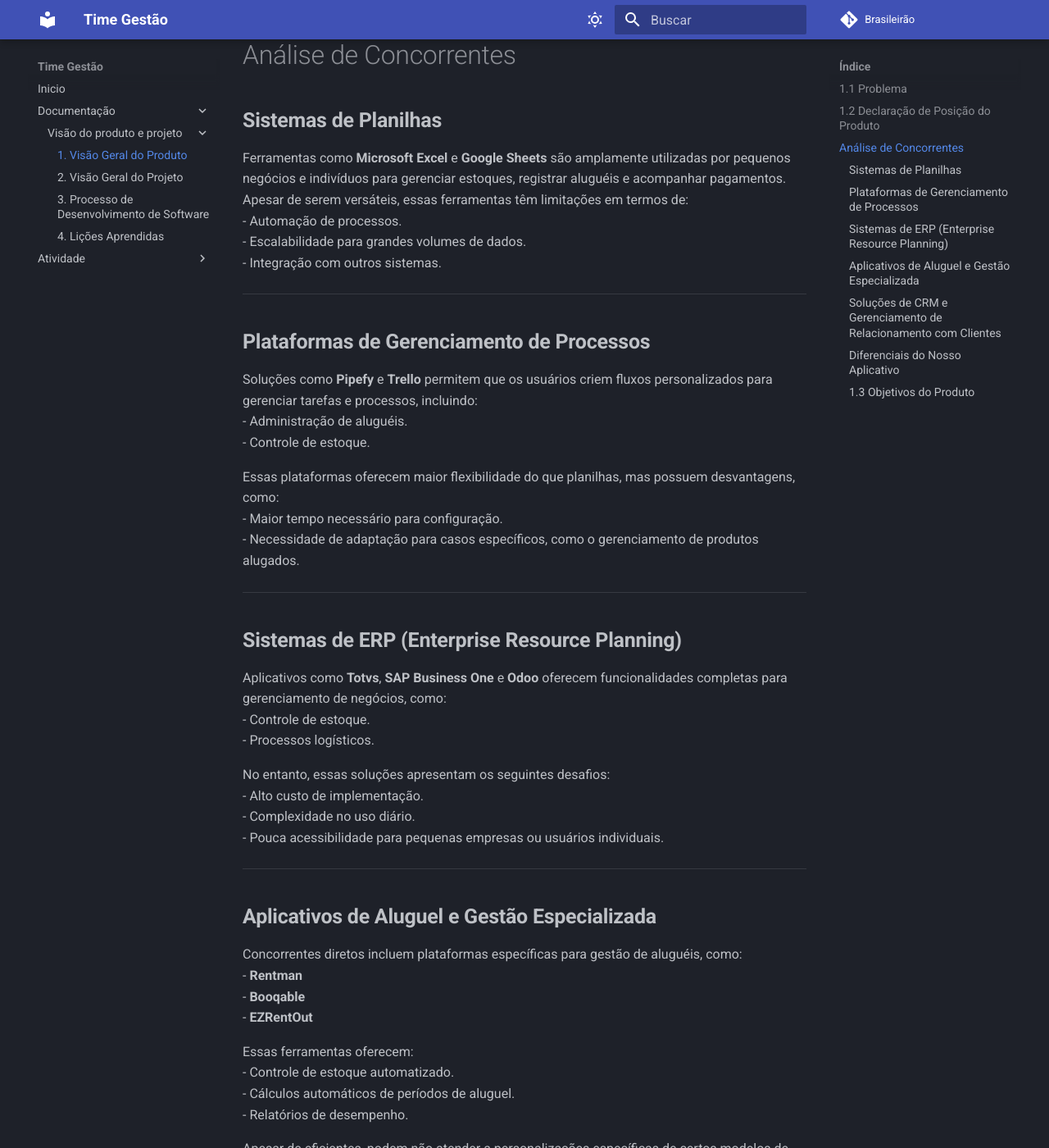
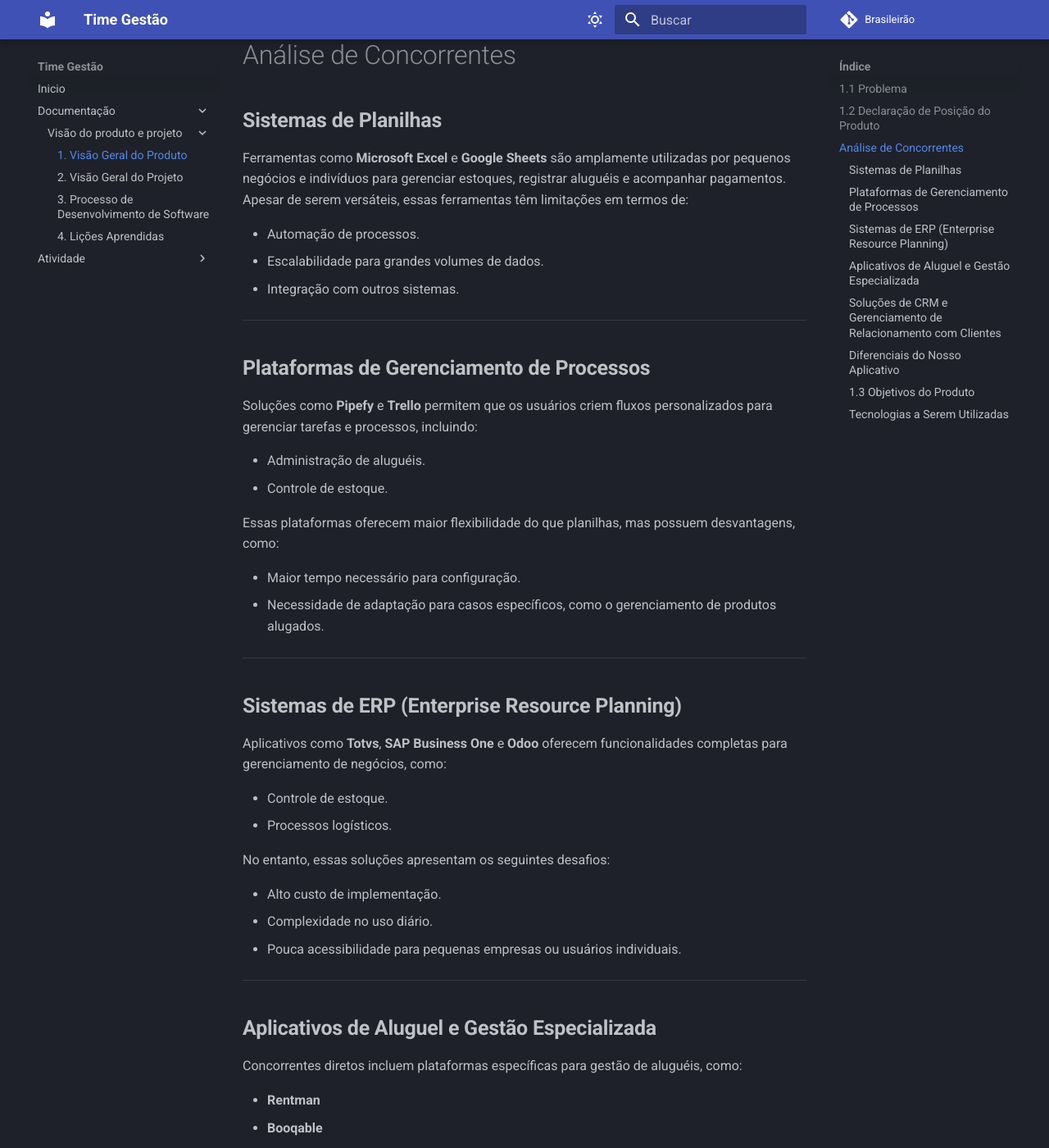
Before and after one commit to FGA-REQ/2024.2-Brasileirao, an MkDocs documentation site: the page built from docs/doc-visao/1.visao-produto.md, in a window 1280 px wide and 1400 px high, scrolled down 902 px. Shown: the whole window at 82% size. Built offline with MkDocs 1.6.1 and Material for MkDocs 9.7.7, drawn with Linux system fonts in a browser that asks for light colours; nearby versions of some CDN libraries; comment, search, counter and statistics services are not loaded; some of the changed text lies outside the part shown.

Commit message:
Adiciona tecnologias

```diff
--- a/docs/doc-visao/1.visao-produto.md
+++ b/docs/doc-visao/1.visao-produto.md
@@ -39,8 +39,11 @@ eficiência e redução de erros.</td>
 <p style="display: flex; justify-content: center; font-size: 0.8em">Fonte: Autores (2025)</p>
 
 # Análise de Concorrentes
+
 ## **Sistemas de Planilhas**
+
 Ferramentas como **Microsoft Excel** e **Google Sheets** são amplamente utilizadas por pequenos negócios e indivíduos para gerenciar estoques, registrar aluguéis e acompanhar pagamentos. Apesar de serem versáteis, essas ferramentas têm limitações em termos de:
+
 - Automação de processos.
 - Escalabilidade para grandes volumes de dados.
 - Integração com outros sistemas.
@@ -48,22 +51,28 @@ Ferramentas como **Microsoft Excel** e **Google Sheets** são amplamente utiliza
 ---
 
 ## **Plataformas de Gerenciamento de Processos**
+
 Soluções como **Pipefy** e **Trello** permitem que os usuários criem fluxos personalizados para gerenciar tarefas e processos, incluindo:
+
 - Administração de aluguéis.
 - Controle de estoque.
 
 Essas plataformas oferecem maior flexibilidade do que planilhas, mas possuem desvantagens, como:
+
 - Maior tempo necessário para configuração.
 - Necessidade de adaptação para casos específicos, como o gerenciamento de produtos alugados.
 
 ---
 
 ## **Sistemas de ERP (Enterprise Resource Planning)**
+
 Aplicativos como **Totvs**, **SAP Business One** e **Odoo** oferecem funcionalidades completas para gerenciamento de negócios, como:
+
 - Controle de estoque.
 - Processos logísticos.
 
 No entanto, essas soluções apresentam os seguintes desafios:
+
 - Alto custo de implementação.
 - Complexidade no uso diário.
 - Pouca acessibilidade para pequenas empresas ou usuários individuais.
@@ -71,12 +80,15 @@ No entanto, essas soluções apresentam os seguintes desafios:
 ---
 
 ## **Aplicativos de Aluguel e Gestão Especializada**
+
 Concorrentes diretos incluem plataformas específicas para gestão de aluguéis, como:
+
 - **Rentman**
 - **Booqable**
 - **EZRentOut**
 
 Essas ferramentas oferecem:
+
 - Controle de estoque automatizado.
 - Cálculos automáticos de períodos de aluguel.
 - Relatórios de desempenho.
@@ -86,7 +98,9 @@ Apesar de eficientes, podem não atender a personalizações específicas de cer
 ---
 
 ## **Soluções de CRM e Gerenciamento de Relacionamento com Clientes**
+
 Sistemas como **HubSpot** e **Zoho** oferecem ferramentas para gerenciar interações com clientes. Essas soluções podem ser adaptadas para lidar com reservas e aluguéis, mas seu foco principal é:
+
 - Vendas e marketing.
 - Gestão de relacionamento com clientes (CRM).
 
@@ -95,12 +109,13 @@ Essas plataformas não são ideais para controle de estoque e logística de alug
 ---
 
 ## **Diferenciais do Nosso Aplicativo**
+
 Nosso aplicativo se posiciona como uma alternativa prática, acessível e personalizada, focando diretamente no nicho de gerenciamento de aluguéis. Ele oferece:
+
 - **Automação do controle de estoque.**
 - **Personalização para atender às regras de negócios exclusivas do proprietário**, como aprovação de clientes e cálculo automático de preços por período.
 
 Dessa forma, nos destacamos ao oferecer uma solução completa, acessível e específica, superando as limitações e complexidades de nossos concorrentes.
-
 
 ## 1.3 Objetivos do Produto
 
@@ -116,3 +131,36 @@ erros manuais.
   repetitivas.
 - Melhorar a experiência do cliente final com processos mais ágeis e organizados.
 - Garantir maior controle e visibilidade das operações internas para os gestores.
+
+## Tecnologias a Serem Utilizadas
+
+_Para o desenvolvimento do produto de software apresentado, a equipe utilizará as tecnologias listadas na tabela 2._
+
+<p style="display: flex; justify-content: center; font-size: 0.8em">Tabela 2 - Tecnologias a Serem Utilizadas</p>
+<div style="display: flex; justify-content: center; margin-top: 0;">
+  <table>
+    <thead>
+      <tr>
+        <th>Categoria</th>
+        <th>Tecnologia</th>
+      </tr>
+    </thead>
+    <tbody>
+      <tr>
+        <td>Linguagem de programação</td>
+        <td>TypeScript, JavaScript</td>
+      </tr>
+        <td>Framework de frontend</td>
+        <td>React</td>
+      <tr>
+        <td>Framework de backend </td>
+        <td>PrismaORM, NodeJS</td>
+      </tr>
+      <tr>
+        <td>Banco de dados</td>
+        <td>PostgreSQL</td>
+      </tr>
+    </tbody>
+  </table>
+</div>
+<p style="display: flex; justify-content: center; font-size: 0.8em">Fonte: Autores (2025)</p>
```
